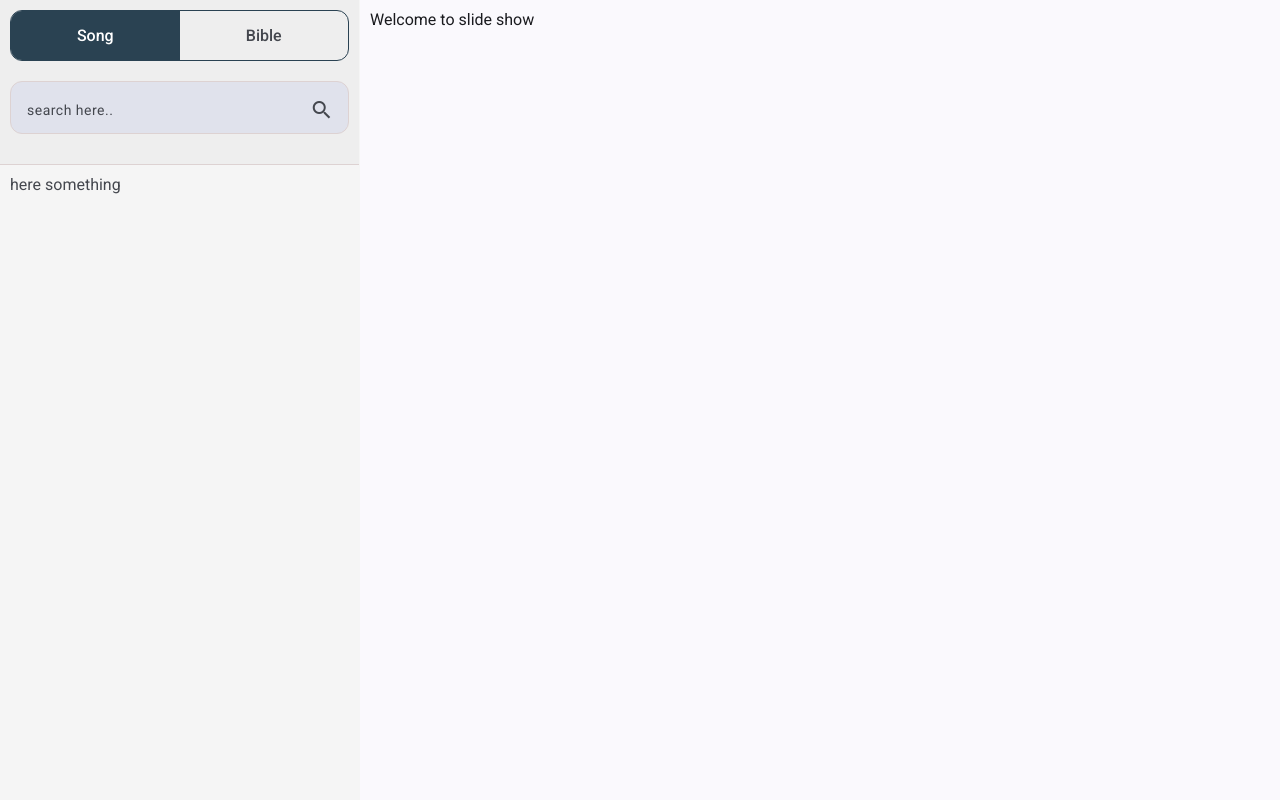
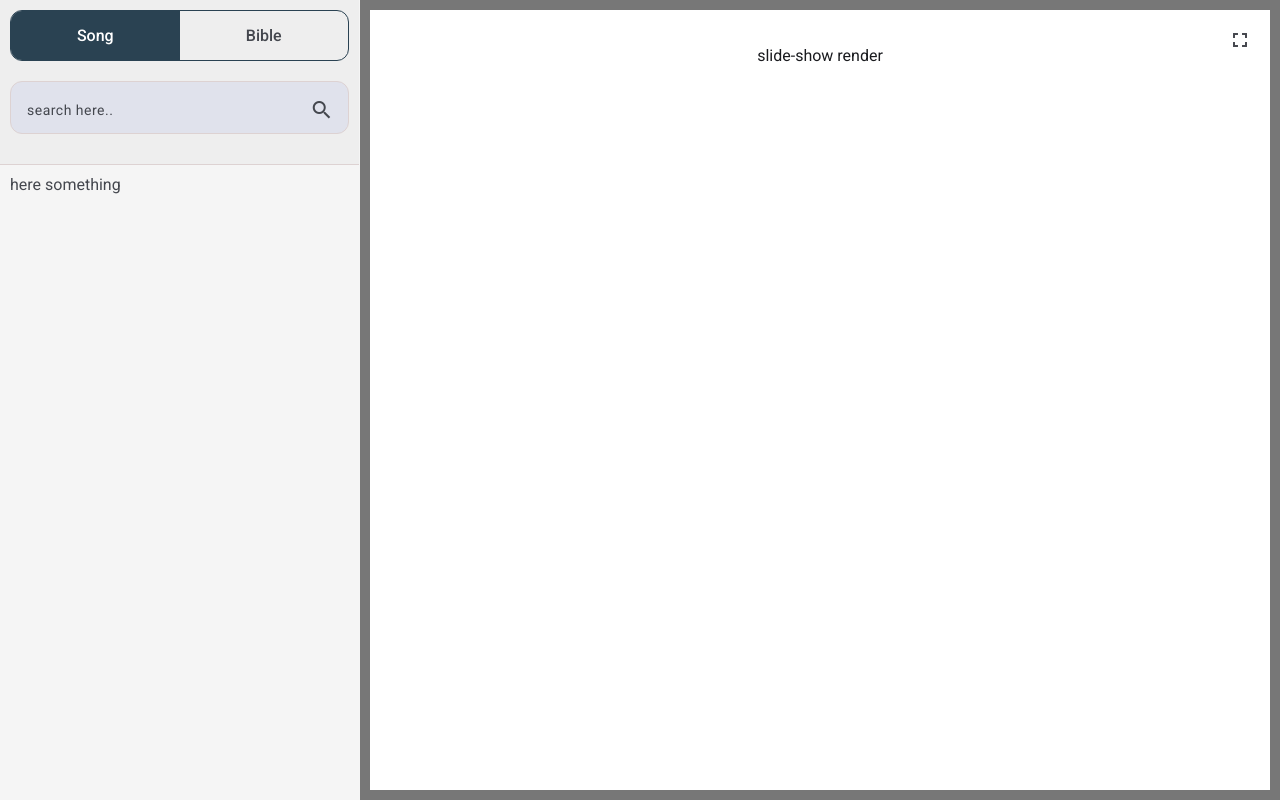
Before and after one commit to Nepali-Christian-Tech/Church-Presentation-Frontend, an Angular app: page / in a window 1280 px wide. Built offline with nearby package versions, Linux system fonts and the light colour scheme.

Commit message:
feat: fullscreen feature

```diff
--- a/projects/slideshow/src/app/components/home/home.component.html
+++ b/projects/slideshow/src/app/components/home/home.component.html
@@ -1,8 +1,10 @@
-<mat-drawer-container class="example-container">
-    <mat-drawer class="side-navbar" mode="side" opened >
-        <app-sidebar></app-sidebar>
-    </mat-drawer>
-    <mat-drawer-content class="padding-10">
-        Welcome to slide show
+<mat-drawer-container class="main-container">
+    @if (!isFullScreen) {
+        <mat-drawer class="side-navbar" mode="side" opened >
+            <app-sidebar></app-sidebar>
+        </mat-drawer>
+    }
+    <mat-drawer-content class="padding-10 slide-show-container">
+        <app-slide-renderer (isFullScreen)="whenFullScreen($event)"></app-slide-renderer>
     </mat-drawer-content>
 </mat-drawer-container>
--- a/projects/slideshow/src/app/components/home/home.component.scss
+++ b/projects/slideshow/src/app/components/home/home.component.scss
@@ -1,4 +1,6 @@
-.example-container {
+@import '../../../assests/styles/varabiles.scss';
+
+.main-container {
     width: auto;
     height: 100vh;
 }
@@ -7,3 +9,7 @@
     border-radius: none !important;
     background-color: whitesmoke;
 }
+
+.slide-show-container{
+    background-color: $color-light-gray-01;
+}
--- a/projects/slideshow/src/app/components/home/home.component.ts
+++ b/projects/slideshow/src/app/components/home/home.component.ts
@@ -2,17 +2,24 @@ import { Component } from '@angular/core';
 import { MaterialModule } from '../../../../../slideshow-lib/src/public-api';
 import { SearchComponent } from '../search/search.component';
 import { SidebarComponent } from '../sidebar/sidebar.component';
+import { SlideRendererComponent } from '../slide-renderer/slide-renderer.component';
 
 @Component({
   selector: 'app-home',
   standalone: true,
   imports: [
     MaterialModule,
-    SidebarComponent
+    SidebarComponent,
+    SlideRendererComponent
   ],
   templateUrl: './home.component.html',
   styleUrl: './home.component.scss'
 })
 export class HomeComponent {
 
+  isFullScreen: boolean = false;
+
+  whenFullScreen(event: boolean): void {
+    this.isFullScreen = event;
+  }
 }
--- a/projects/slideshow/src/app/components/slide-renderer/slide-renderer.component.html
+++ b/projects/slideshow/src/app/components/slide-renderer/slide-renderer.component.html
@@ -1 +1,17 @@
-<p>side-renderer works!</p>
+<div class="slide-show-wrapper bg-white w-100 padding-10" [class.fullscreen]='showInFullscreen'>
+    <div class='document-actions'>
+        <button mat-icon-button [matTooltip]='showInFullscreen?"Exit Fullscreen":"Fullscreen"'
+            (click)='toggleFullscreen()'>
+            @if (!showInFullscreen) {
+            <mat-icon>fullscreen</mat-icon>
+            }
+            @if (showInFullscreen) {
+            <mat-icon>fullscreen_exit</mat-icon>
+            }
+        </button>
+    </div>
+
+    <div class="padding-10">
+        <p class="text-center">slide-show render</p>
+    </div>
+</div>
--- a/projects/slideshow/src/app/components/slide-renderer/slide-renderer.component.scss
+++ b/projects/slideshow/src/app/components/slide-renderer/slide-renderer.component.scss
@@ -0,0 +1,22 @@
+.slide-show-wrapper {
+    height: calc(100% - 40px);
+
+    &.fullscreen {
+        z-index: 99;
+        position: absolute;
+        width: 100%;
+        height: 100%;
+        top: 0;
+        left: 0;
+        overflow: auto;
+    }
+}
+
+.document-actions {
+    position: fixed;
+    right: 20px;
+    top: 20px;
+    border-radius: 50%;
+    height: fit-content;
+    width: 40px;
+}
--- a/projects/slideshow/src/app/components/slide-renderer/slide-renderer.component.ts
+++ b/projects/slideshow/src/app/components/slide-renderer/slide-renderer.component.ts
@@ -1,12 +1,23 @@
-import { Component } from '@angular/core';
+import { Component, EventEmitter, Output } from '@angular/core';
+import { MaterialModule } from '../../../../../slideshow-lib/src/public-api';
 
 @Component({
   selector: 'app-slide-renderer',
   standalone: true,
-  imports: [],
+  imports: [MaterialModule],
   templateUrl: './slide-renderer.component.html',
   styleUrl: './slide-renderer.component.scss'
 })
 export class SlideRendererComponent {
 
+  showInFullscreen = false;
+
+  @Output()
+  isFullScreen: EventEmitter<boolean> = new EventEmitter();
+
+  toggleFullscreen(): void {
+    this.showInFullscreen = !this.showInFullscreen;
+    this.isFullScreen.emit(this.showInFullscreen);
+  }
+
 }
--- a/projects/slideshow/src/assests/styles/varabiles.scss
+++ b/projects/slideshow/src/assests/styles/varabiles.scss
@@ -12,3 +12,6 @@ $color-delete-red: var(--color-delete, #ff6769);
 $color-snackbar-info: var(--color-snackbar-info, #00aacf);
 $color-snackbar-success: var(--color-snackbar-success, #00D49B);
 $color-snackbar-error: var(--color-snackbar-error, #E82C0C);
+
+$color-light-gray-01: var(--color-light-gray-01, #777);
+$color-light-gray-02: var(--color-light-gray-02, #555);
```
Also changed, not shown: projects/slideshow-lib/src/lib/meterial-module.ts (+5 -2 lines).
